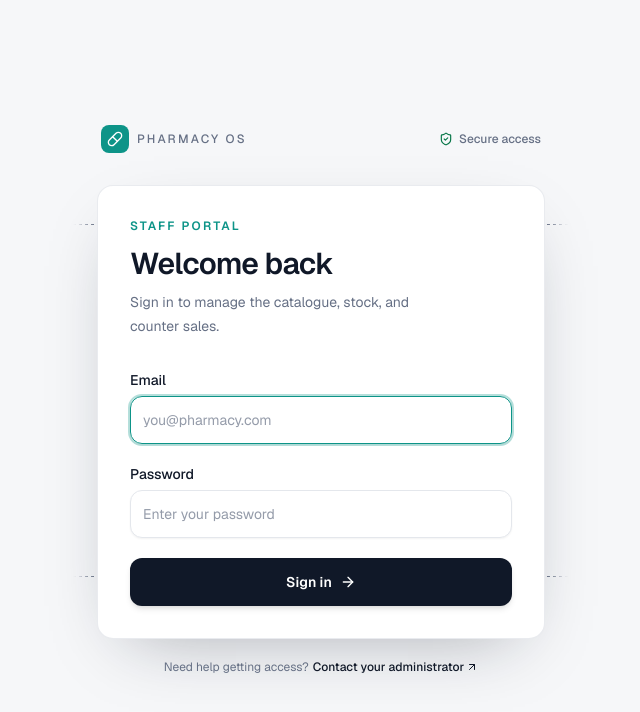
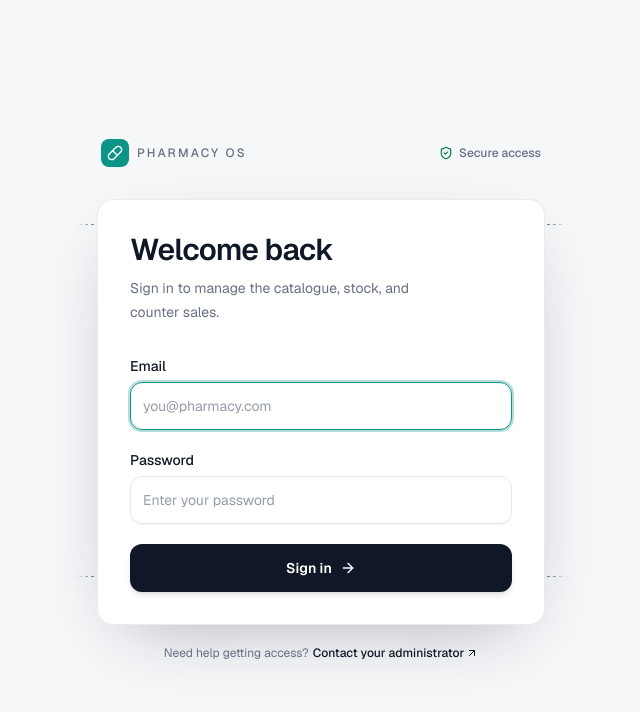
Before and after one commit to Safwan169/pharmacy-fe, a Next.js app: page /login in a window 1280 px wide. Shown: the top 712 px of the page, without its empty margins (319-959 px from the left). Built offline with nearby package versions, Linux system fonts and the light colour scheme; no server answers.

Commit message:
Remove commented-out code from LoginPage and BackupPanel components

```diff
--- a/src/app/login/page.tsx
+++ b/src/app/login/page.tsx
@@ -36,9 +36,9 @@ export default async function LoginPage() {
 
         <section className="rounded-2xl border border-border/80 bg-surface p-6 shadow-[0_24px_70px_-32px_rgba(16,24,40,0.38)] sm:p-8">
           <div className="mb-8">
-            <p className="mb-3 text-xs font-semibold uppercase tracking-[0.18em] text-primary">
+            {/* <p className="mb-3 text-xs font-semibold uppercase tracking-[0.18em] text-primary">
               {t("login.portal")}
-            </p>
+            </p> */}
             <h1 className="text-3xl font-semibold tracking-tight text-foreground">
               {t("login.welcome")}
             </h1>
--- a/src/components/settings/backup-panel.tsx
+++ b/src/components/settings/backup-panel.tsx
@@ -52,9 +52,9 @@ export function BackupPanel({ backups }: { backups: { dir: string; files: Backup
           ))}
         </ul>
       )}
-      <p className="text-xs text-muted">
+      {/* <p className="text-xs text-muted">
         {t("backup.restoreHint")} <code className="font-mono">npm run restore -- &lt;file&gt;</code>
-      </p>
+      </p> */}
     </div>
   );
 }
```
